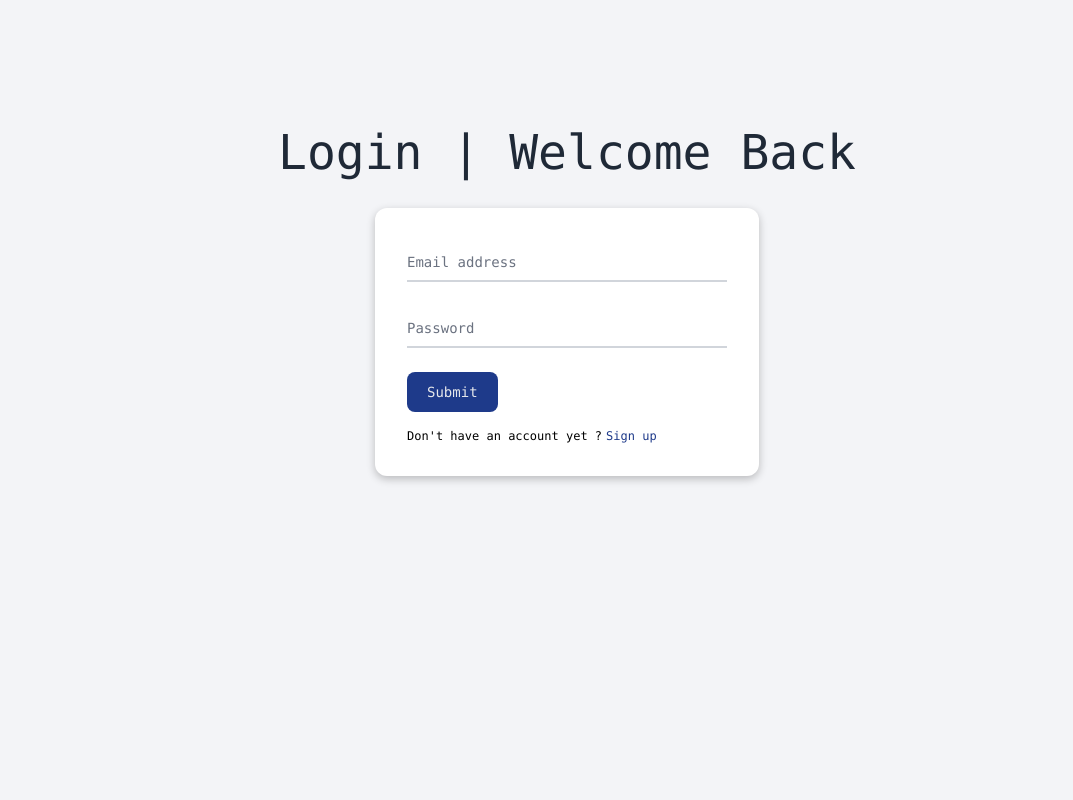
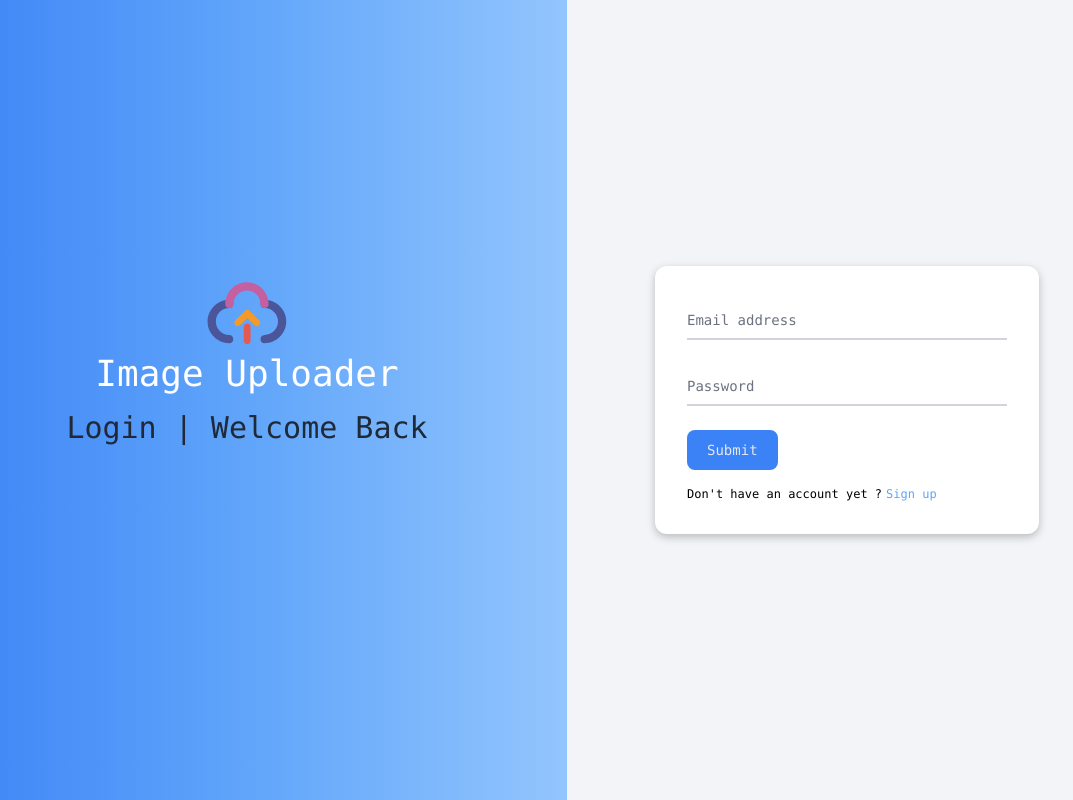
Before and after one commit to ashish74624/ImageUploader, a React (Vite) app in the folder client/: page /login in a window 1280 px wide. Shown: the whole page, without its empty margins (73-1146 px from the left). Built offline with nearby package versions, Linux system fonts and the light colour scheme; no server answers.

Commit message:
Login n Register page changed

```diff
--- a/client/src/components/Navbar.tsx
+++ b/client/src/components/Navbar.tsx
@@ -29,7 +29,7 @@ export default function Navbar({userData}:any) {
             <DropdownMenu>
             <DropdownMenuTrigger className='bg-blue-900 text-white text-lg w-12 h-12 rounded-full'>{f}{l}</DropdownMenuTrigger>
             <DropdownMenuContent>
-              <DropdownMenuLabel onClick={logOut} className=' flex justify-center text-red-600'> Log Out </DropdownMenuLabel>
+              <DropdownMenuLabel onClick={logOut} className=' flex justify-center text-red-600 cursor-pointer'> Log Out </DropdownMenuLabel>
               </DropdownMenuContent>
             </DropdownMenu>
           }
--- a/client/src/pages/Folder.tsx
+++ b/client/src/pages/Folder.tsx
@@ -6,9 +6,9 @@ import {
     DialogContent,
     DialogDescription,
     DialogHeader,
-    DialogTitle,
+    // DialogTitle,
     DialogTrigger,
-    DialogFooter,
+    // DialogFooter,
   } from "@/components/ui/dialog"
 
 
--- a/client/src/pages/Login.tsx
+++ b/client/src/pages/Login.tsx
@@ -1,7 +1,8 @@
 import { FormEvent } from 'react'
 import { useState } from 'react'
 import toast , {Toaster}  from 'react-hot-toast'
-import { useNavigate } from 'react-router-dom'
+import { Link, useNavigate } from 'react-router-dom'
+import Logo from '@/Icons/Logo'
 
 const backend = import.meta.env.VITE_BACKEND
 
@@ -53,10 +54,25 @@ export default function Login() {
 
   return (
     <>
-     <main className='bg-[#F3F4F7] h-screen w-screen flex flex-col pt-32 items-center space-y-8 overflow-x-hidden overflow-y-scroll pb-32 font-mono'>
-      <h3 className= 'text-gray-800 text-3xl md:text-5xl'>Login | Welcome Back</h3>
+     <main className=' h-screen w-screen overflow-x-hidden overflow-y-scroll font-mono grid grid-cols-2'>
+     <section className=" flex flex-col items-center justify-center h-screen w-[50vw] bg-gradient-to-l from-blue-300 via-blue-400 to-blue-500 pb-20">
+        <div className=" text-4xl text-white mb-4">
+          <div className=" w-full justify-center flex">
+            <Logo/>
+          </div>
+          <Link to={'/'}>
+            Image Uploader
+          </Link>
+        </div>
+        <div className=" space-y-4">
+          <h3 className= 'text-gray-800 text-3xl'>Login | Welcome Back</h3>
+        </div>
+      </section>
         {/* Form */}
-      <section className='bg-white w-[350px] md:w-96 h-max py-8 rounded-xl px-8 shadow-[rgba(0,_0,_0,_0.24)_0px_3px_8px]  '>
+        <section className=' h-screen w-[50vw] grid place-content-center bg-[#F3F4F7]'>
+
+
+      <div className='bg-white w-[350px] md:w-96 h-max py-8 rounded-xl px-8 shadow-[rgba(0,_0,_0,_0.24)_0px_3px_8px] justify-self-center mr-20'>
         <form onSubmit={handleLogin}>
           <div className='relative z-0 w-full mb-6 group '>
             <input type='email' name='email' id='email' className='block py-2.5 px-0 w-full text-sm text-gray-900 bg-transparent border-0 border-b-2 border-gray-300 appearance-none  focus:outline-none focus:ring-0 focus:border-[#71B1D1] peer' placeholder=' ' required
@@ -70,9 +86,10 @@ export default function Login() {
             />
             <label htmlFor='floating_password' className='peer-focus:font-medium absolute text-sm text-gray-500 duration-300 transform -translate-y-6 scale-75 top-3 -z-10 origin-[0] peer-focus:left-0 peer-focus:text-[#71B1D1] peer-placeholder-shown:scale-100 peer-placeholder-shown:translate-y-0 peer-focus:scale-75 peer-focus:-translate-y-6'>Password</label>
           </div>
-            <button disabled={isDiabled} type='submit' className='border-gray-300 text-gray-200 text-sm rounded-lg bg-blue-900 focus:ring-blue-500 focus:border-blue-500  font-medium px-5 py-2.5 text-center'>Submit</button>
+            <button disabled={isDiabled} type='submit' className='border-gray-300 text-gray-200 text-sm rounded-lg bg-blue-500 focus:ring-blue-500 focus:border-blue-500  font-medium px-5 py-2.5 text-center'>Submit</button>
         </form>
-          <p className="text-black text-xs mt-4">Don&apos;t have an account yet ?<a href={`/register`}><span className="text-xs text-blue-900 hover:underline pl-1">Sign up</span></a> </p>
+          <p className="text-black text-xs mt-4">Don&apos;t have an account yet ?<a href={`/register`}><span className="text-xs text-blue-400 hover:underline pl-1">Sign up</span></a> </p>
+      </div>
       </section>
       <Toaster/>
     </main>
--- a/client/src/pages/Register.tsx
+++ b/client/src/pages/Register.tsx
@@ -2,6 +2,7 @@ import  { FormEvent } from 'react'
 import { useState } from 'react'
 import toast , {Toaster}  from 'react-hot-toast'
 import { Link ,useNavigate } from 'react-router-dom'
+import Logo from '@/Icons/Logo'
 
 const backend = import.meta.env.VITE_BACKEND
 
@@ -53,8 +54,24 @@ export default function Register() {
 
   return (
     <>
-      <main className='bg-[#F3F4F7] h-screen w-screen flex flex-col pt-12 items-center space-y-10 overflow-x-hidden overflow-y-scroll pb-32 font-mono'>
-      <h3 className=' text-gray-800 text-2xl md:text-4xl lg:text-5xl '>Image Upload | Register</h3>
+      <main className=' h-screen w-screen overflow-x-hidden overflow-y-scroll font-mono grid grid-cols-2'>
+     <section className=" flex flex-col items-center justify-center h-screen w-[50vw] bg-gradient-to-l from-blue-300 via-blue-400 to-blue-500 pb-20">
+        <div className=" text-4xl text-white mb-4">
+          <div className=" w-full justify-center flex">
+            <Logo/>
+          </div>
+          <Link to={'/'}>
+            Image Uploader
+          </Link>
+        </div>
+        <div className=" space-y-4">
+          <h3 className= 'text-gray-800 text-3xl'>Create New Account</h3>
+        </div>
+      </section>
+        {/* Form */}
+        <section className=' h-screen w-[50vw] grid place-content-center bg-[#F3F4F7]'>
+
+
         <div className='bg-white w-80 lg:w-96 h-max py-4 pb-5 lg:pb-8  lg:py-8 rounded-xl px-8 shadow-[rgba(0,_0,_0,_0.24)_0px_3px_8px]'>
 
         <form onSubmit={handleRegister}>
@@ -87,12 +104,13 @@ export default function Register() {
             <button
             disabled={isDiabled}
             type='submit'
-          className="text-white bg-blue-900 focus:ring-blue-500 focus:border-blue-500 font-medium rounded-lg text-sm w-full sm:w-auto px-5 py-2.5 text-center">
+            className="text-white bg-blue-500 focus:ring-blue-500 focus:border-blue-500 font-medium rounded-lg text-sm w-full sm:w-auto px-5 py-2.5 text-center">
               Submit
             </button>
         </form>
-      <p className='text-black text-xs mt-4'>Already have an account ?<Link to={'/login'}><span className='text-xs text-blue-900 hover:underline pl-1'>Login</span></Link> </p>
+        <p className='text-black text-xs mt-4'>Already have an account ?<Link to={'/login'}><span className='text-xs text-blue-500 hover:underline pl-1'>Login</span></Link> </p>
         </div>
+      </section>
       <Toaster/>
     </main>
     </>
```
Also changed, not shown: 1 other file (tests, documents, lock files or other folders). Lines whose indentation alone changed are shown as unchanged.
